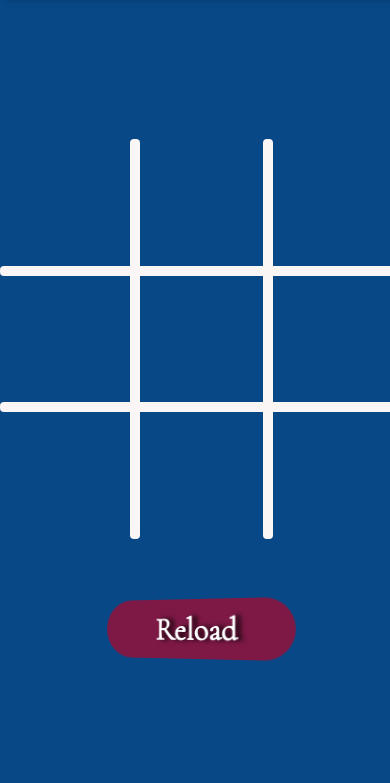
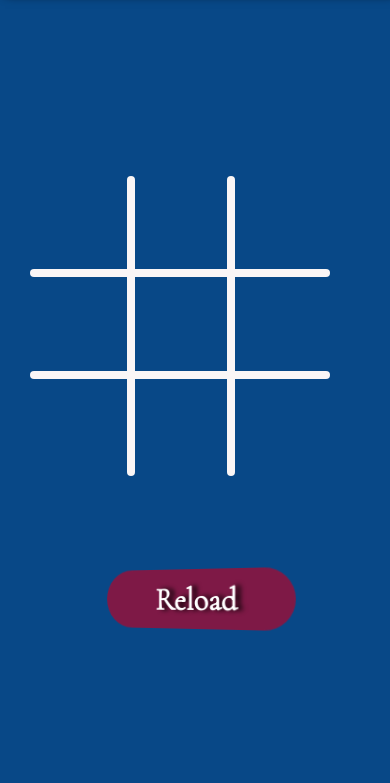
Before and after one commit to GopinathcKing/Tic-tac-toe-Game, a plain HTML site: page index.html in a window 390 px wide. Shown: the part 61-844 px from the top of the page. Drawn offline with nearby package versions, Linux system fonts and the light colour scheme.

Commit message:
Update for mobile phones and simple animation

```diff
--- a/style.css
+++ b/style.css
@@ -47,7 +47,8 @@ html{
     position: absolute;
     top: 0;
     left: 130px;
-        border-radius: 4px;
+    border-radius: 4px;
+    animation: line-grow .3s linear 1ms 2 alternate backwards;
 }
 .line-two{
     background-color: #FAF6F6;
@@ -57,7 +58,7 @@ html{
     top: 127px;
     left: 0;
     border-radius: 4px;
-
+    animation: line-grow .3s linear 1ms 2 alternate backwards;
 }
 .line-three{
     background-color: #FAF6F6;
@@ -67,7 +68,7 @@ html{
     top: 0;
     right: 127px;
     border-radius: 4px;
-
+    animation: line-grow .3s linear 1ms 2 alternate backwards;
 }
 .line-four{
     background-color: #FAF6F6;
@@ -77,6 +78,7 @@ html{
     bottom: 127px;
     left: 0;
     border-radius: 4px;
+    animation: line-grow .3s linear 1ms 2 alternate backwards;
 }
 .box{
     margin: auto;
@@ -84,8 +86,8 @@ html{
     justify-content: center;
     align-items: center;
     background: none;
-    height: 100px;
-    width: 100px;
+    height: 90px;
+    width: 90px;
     cursor : pointer;
 }
 .x-left {
@@ -93,7 +95,6 @@ html{
     width: 20px;
     height: 100px;
     border-radius: 5px;
-    /* box-shadow: 0px 0px 10px rgba(255, 255, 255, 0.7); */
     transform: rotate(45deg);
 }
 .x-right{
@@ -102,7 +103,6 @@ html{
     height: 100px;
     border-radius: 5px;
     transform: rotate(90deg);
-    /* box-shadow: 0px 0px 10px rgba(0, 0, 0, 0.7); */
 }
 
 .circle{
@@ -113,14 +113,12 @@ html{
     display: flex;
     justify-content: center;
     align-items: center;
-    /*box-shadow: 0px 0px 10px white;*/
 }
 .in-circle{
     width: 55px;
     height: 55px;
     background: #084887;
     border-radius: 50%;
-    /* box-shadow: inset 0px 0px 5px white; */
 }
 .box:hover{
     background-color: #056092;
@@ -128,7 +126,6 @@ html{
 .font{
     color: #FAFFF6;
     text-shadow: 2px 2px 5px black;
-    /* text-decoration: underline dashed black 4px; */
     position: absolute;
     width: 100%;
     font-size: 3rem;
@@ -165,9 +162,64 @@ footer{
     color: white;
     border-top: 3px double white;
 }
+@keyframes line-grow {
+    from{
+        scale: 127px;
+    }
+    to{
+        scale: 0;
+    }
+}
 
-@media screen and (max-width:520px) {
+@media screen and (max-width:404px) {
     .font{
         font-size: 2rem;
     }
+    .board{
+        margin-left: 30px;
+        margin-right: 30px;
+        width: 370px;
+        height: 370px;
+        grid-template-columns: repeat(3,100px);
+        grid-template-rows: repeat(3,100px);
+    }
+    .line-one{
+        width: 8px;
+        height: 300px;
+        top: 37px;
+        left: 97px;
+    }
+    .line-two{
+        width: 300px;
+        height: 8px;
+        top: 130px;
+        left: 0;
+    }
+    .line-three{
+        width: 8px;
+        height: 300px;
+        top: 37px;
+        right: 165px;
+    }
+    .line-four{
+        width: 300px;
+        height: 8px;
+        bottom: 130px;
+        left: 0;
+    }
+    .x-left {
+        height: 85px;
+    }
+    .x-right{
+        height: 85px;
+    }
+
+    .circle{
+        width: 80px;
+        height: 80px;
+    }
+    .in-circle{
+        width: 50px;
+        height: 50px;
+    }
 }
```
